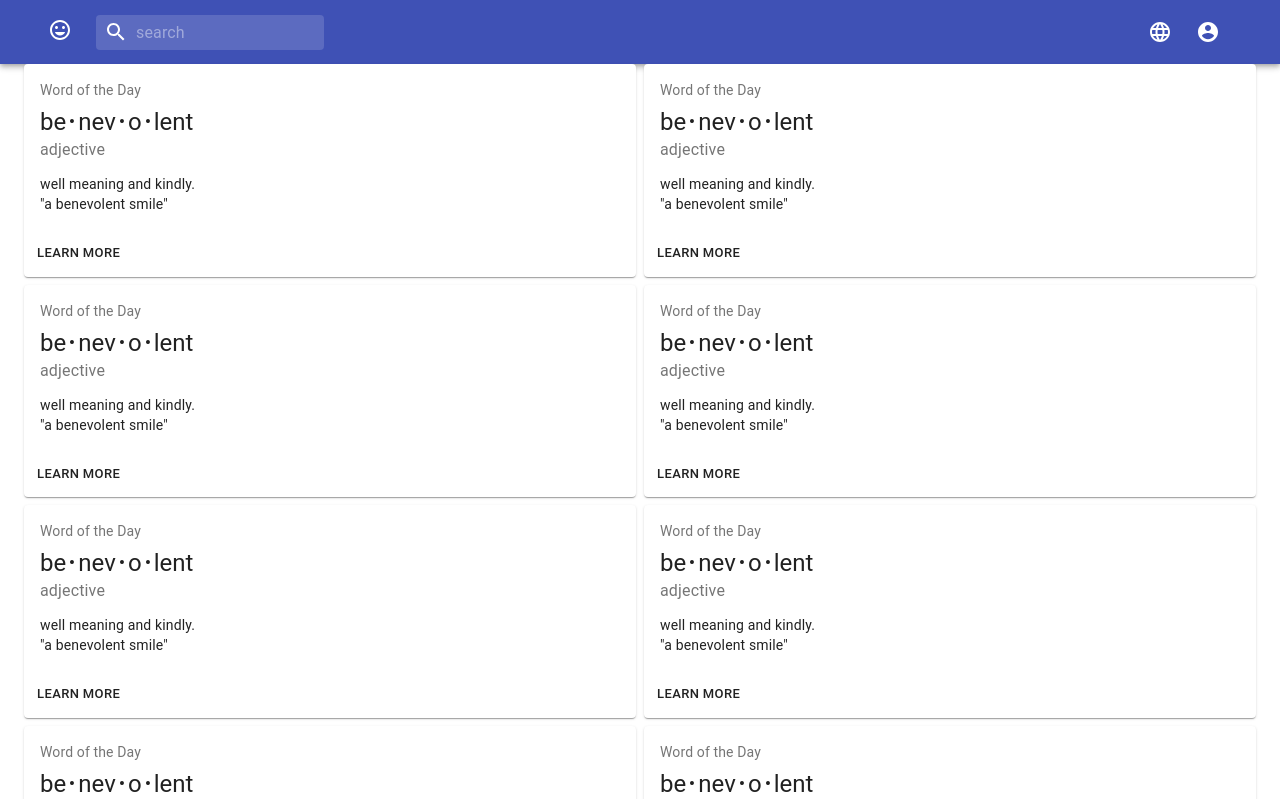
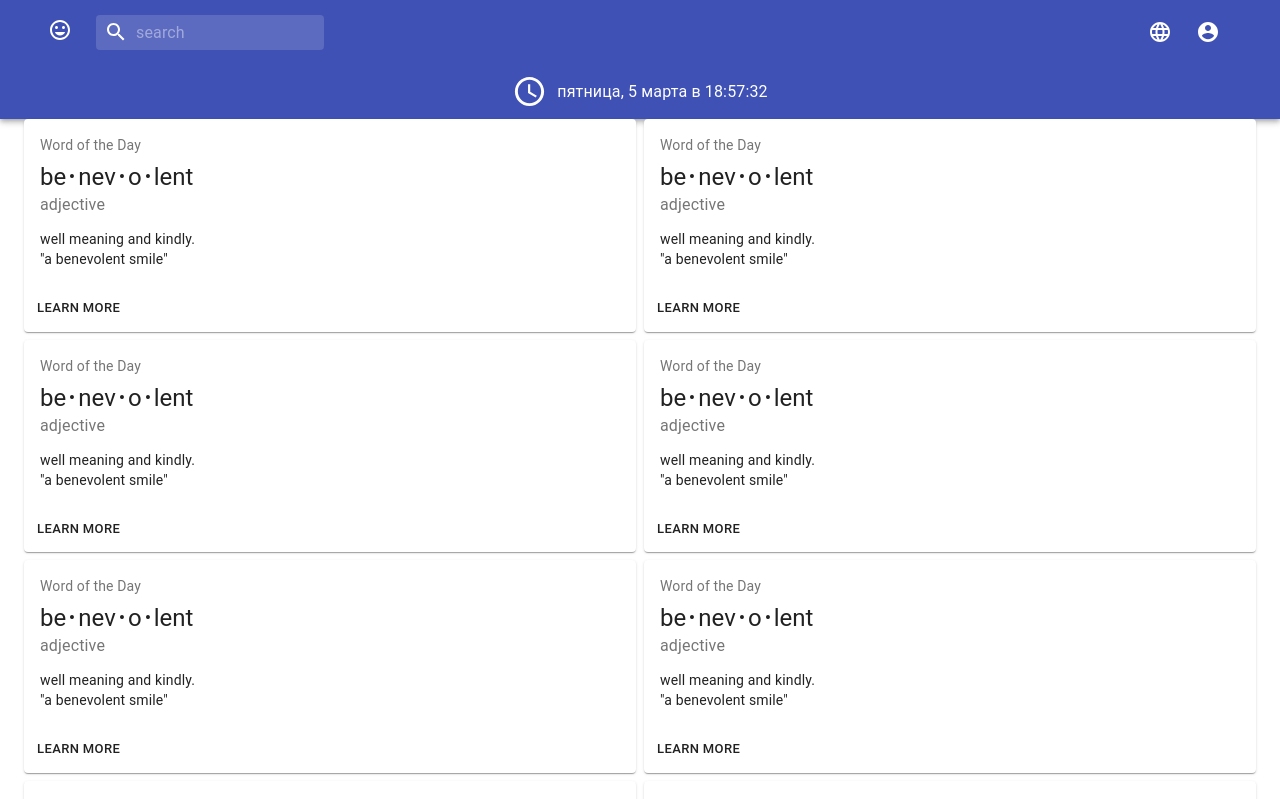
Before and after one commit to SpaNb4/travel-app, a React (Create React App) app: page / in a window 1280 px wide. Shown: the top 799 px of the page. Built offline with nearby package versions, Linux system fonts and the light colour scheme.

Commit message:
feat: add timer widget

```diff
--- a/src/components/Header/index.js
+++ b/src/components/Header/index.js
@@ -10,6 +10,7 @@ import TagFacesIcon from '@material-ui/icons/TagFaces';
 import SearchIcon from '@material-ui/icons/Search';
 import LanguageIcon from '@material-ui/icons/Language';
 import AccountCircleIcon from '@material-ui/icons/AccountCircle';
+import Timer from '../Widgets/Timer/Timer';
 
 const useStyles = makeStyles((theme) => ({
 	grow: {
@@ -99,6 +100,7 @@ const Header = () => {
 						</IconButton>
 					)}
 				</Toolbar>
+				<Timer timeZone={'Europe/Kiev'} lang={'ru-RU'} />
 			</Container>
 		</AppBar>
 	);
--- /dev/null
+++ b/src/components/Widgets/Timer/Timer.js
@@ -0,0 +1,41 @@
+import React, { useEffect, useState } from 'react';
+import { AccessTime } from '@material-ui/icons';
+import PropTypes from 'prop-types';
+import classes from './Timer.module.scss';
+import { Typography } from '@material-ui/core';
+
+function Timer({ timeZone, lang }) {
+	const [date, setDate] = useState(new Date());
+
+	useEffect(() => {
+		let interval = setInterval(() => {
+			setDate(new Date());
+		}, 1000);
+
+		return () => clearInterval(interval);
+	}, []);
+
+	let timeOptions = {
+		day: 'numeric',
+		weekday: 'long',
+		month: 'long',
+		hour: 'numeric',
+		minute: 'numeric',
+		second: 'numeric',
+		timeZone,
+	};
+
+	return (
+		<div className={classes.Timer}>
+			<AccessTime fontSize="large" />
+			<Typography>{date.toLocaleString(lang, timeOptions)}</Typography>
+		</div>
+	);
+}
+
+Timer.propTypes = {
+	timeZone: PropTypes.string.isRequired,
+	lang: PropTypes.string.isRequired,
+};
+
+export default Timer;
--- /dev/null
+++ b/src/components/Widgets/Timer/Timer.module.scss
@@ -0,0 +1,7 @@
+.Timer {
+	display: flex;
+	justify-content: center;
+	align-items: center;
+	gap: 10px;
+	margin: 10px 0;
+}
```
Also changed, not shown: package.json (+10 -11 lines), 1 other file (tests, documents, lock files or other folders).
